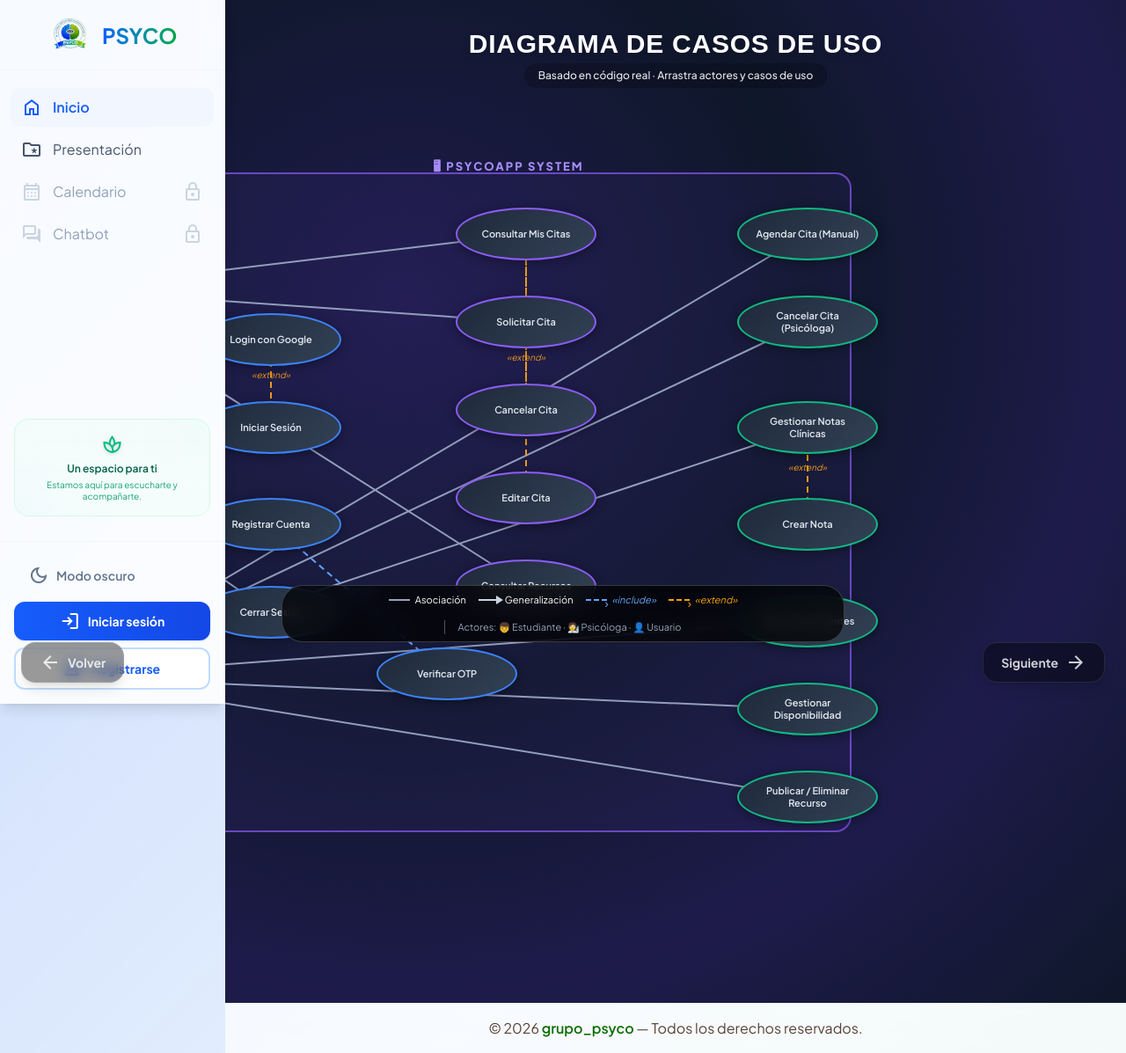
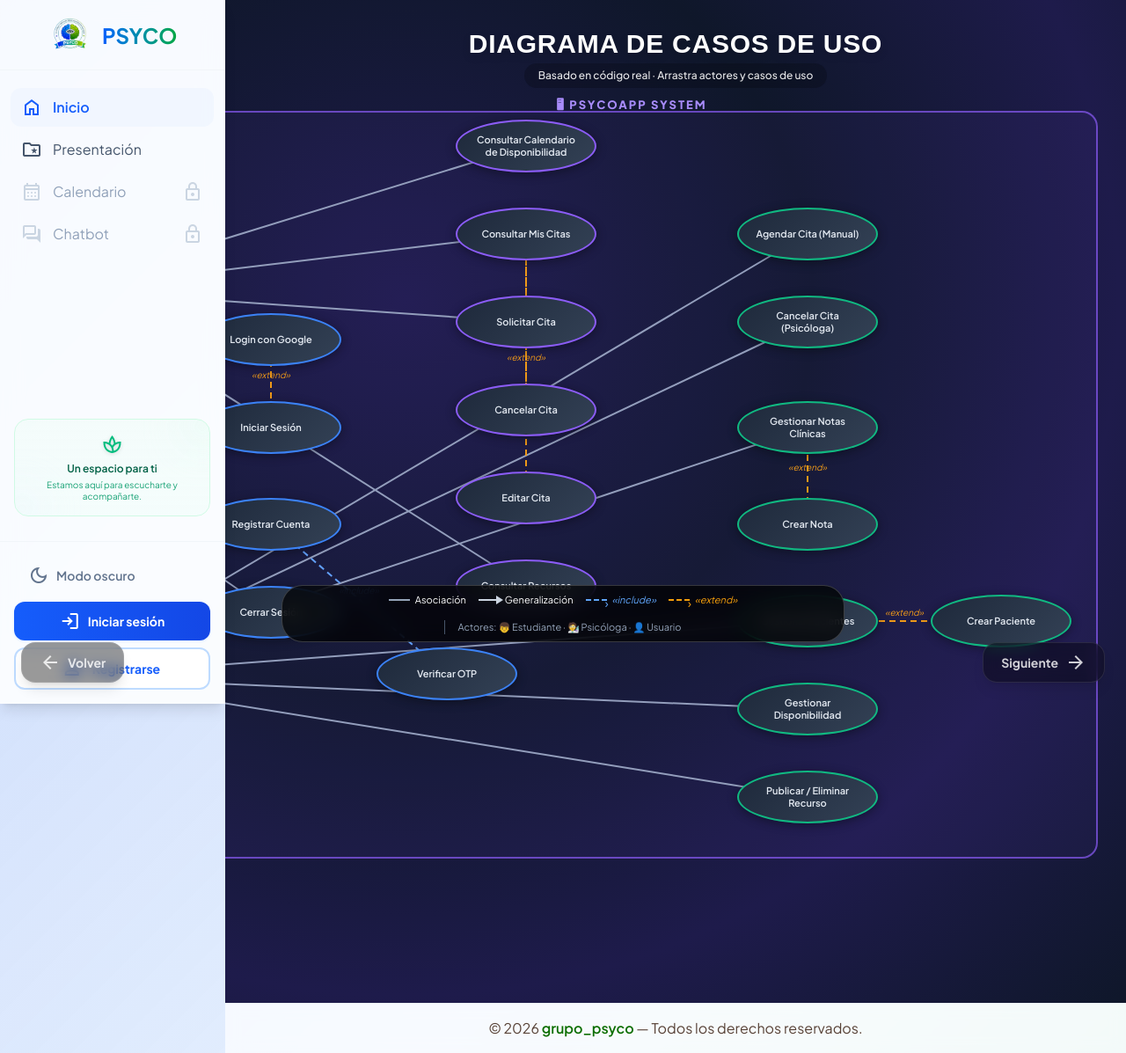
Before and after one commit to Zamsara01/psyco_proyecto, a PHP site: page /pages/presentacion11 in a window 1280 px wide. Shown: the whole page at 88% size. Run offline with PHP 8.4, Linux system fonts and the light colour scheme; style sheets or scripts are compiled from the project's sources; some libraries are stand-ins or nearby versions.

Commit message:
diagrama de caso de uso hecho

```diff
--- a/app/views/pages/presentacion11.php
+++ b/app/views/pages/presentacion11.php
@@ -129,6 +129,7 @@ const USES = [
   { id:'uc-logout',   x:260, y:550, label:'Cerrar Sesión',       cat:'auth' },
 
   // Solo Estudiante
+  { id:'uc-calendario', x:550, y:20, label:'Consultar Calendario\nde Disponibilidad', cat:'patient' },
   { id:'uc-miscitas',  x:550, y:120, label:'Consultar\nMis Citas',  cat:'patient' },
   { id:'uc-solicitar', x:550, y:220, label:'Solicitar Cita',         cat:'patient' },
   { id:'uc-cancelar',  x:550, y:320, label:'Cancelar Cita',          cat:'patient' },
@@ -141,6 +142,7 @@ const USES = [
   { id:'uc-notas',     x:870, y:340, label:'Gestionar Notas\nClínicas',   cat:'psy' },
   { id:'uc-creanota',  x:870, y:450, label:'Crear Nota',               cat:'psy' },
   { id:'uc-pacientes', x:870, y:560, label:'Gestionar\nPacientes',      cat:'psy' },
+  { id:'uc-crearpaciente', x:1090, y:560, label:'Crear Paciente',      cat:'psy' },
   { id:'uc-dispon',    x:870, y:660, label:'Gestionar\nDisponibilidad',  cat:'psy' },
   { id:'uc-pub-rec',   x:870, y:760, label:'Publicar / Eliminar\nRecurso', cat:'psy' },
 
@@ -162,6 +164,7 @@ const RELS = [
   { from:'Usuario', to:'uc-logout',   type:'assoc' },
 
   // Estudiante → sus casos de uso
+  { from:'Estudiante', to:'uc-calendario', type:'assoc' },
   { from:'Estudiante', to:'uc-miscitas',  type:'assoc' },
   { from:'Estudiante', to:'uc-solicitar', type:'assoc' },
   { from:'Estudiante', to:'uc-recursos',  type:'assoc' },
@@ -186,6 +189,9 @@ const RELS = [
 
   // <<extend>>: Notas ← Crear Nota
   { from:'uc-creanota', to:'uc-notas',   type:'extend' },
+
+  // <<extend>>: Gestionar Pacientes ← Crear Paciente
+  { from:'uc-crearpaciente', to:'uc-pacientes', type:'extend' },
 ];
 
 // ─── CONSTRUCCIÓN DEL DOM ────────────────────────────────────────────────
@@ -236,9 +242,9 @@ USES.forEach(u => {
 // Límite del sistema (bounding box alrededor de todos los USES)
 const boundary = document.getElementById('uc-boundary');
 boundary.style.left   = '220px';
-boundary.style.top    = '80px';
-boundary.style.width  = '780px';
-boundary.style.height = '750px';
+boundary.style.top    = '10px';
+boundary.style.width  = '1060px';
+boundary.style.height = '850px';
 
 // ─── DRAG & DROP ────────────────────────────────────────────────────────────
 let drag = null, sx, sy;
```
